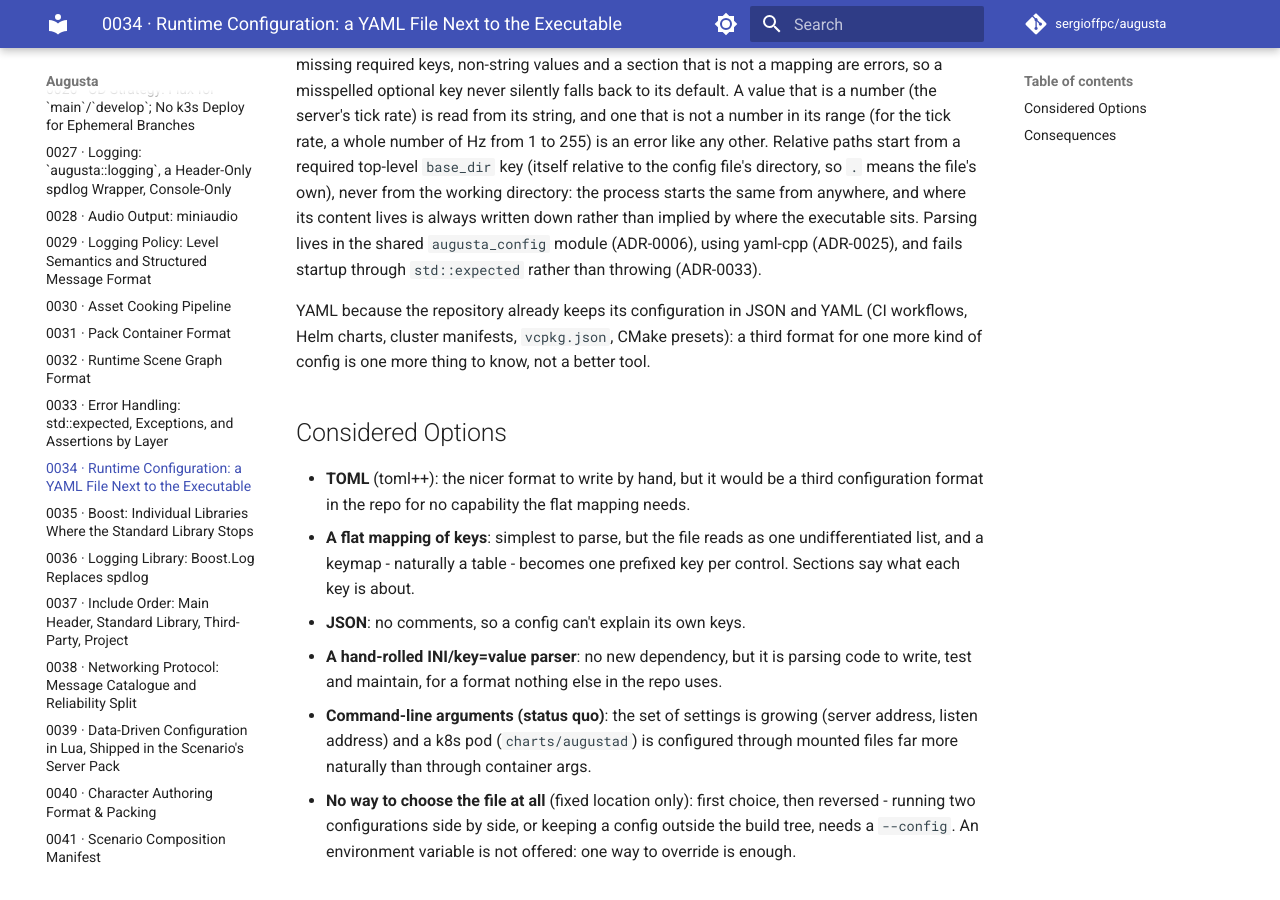
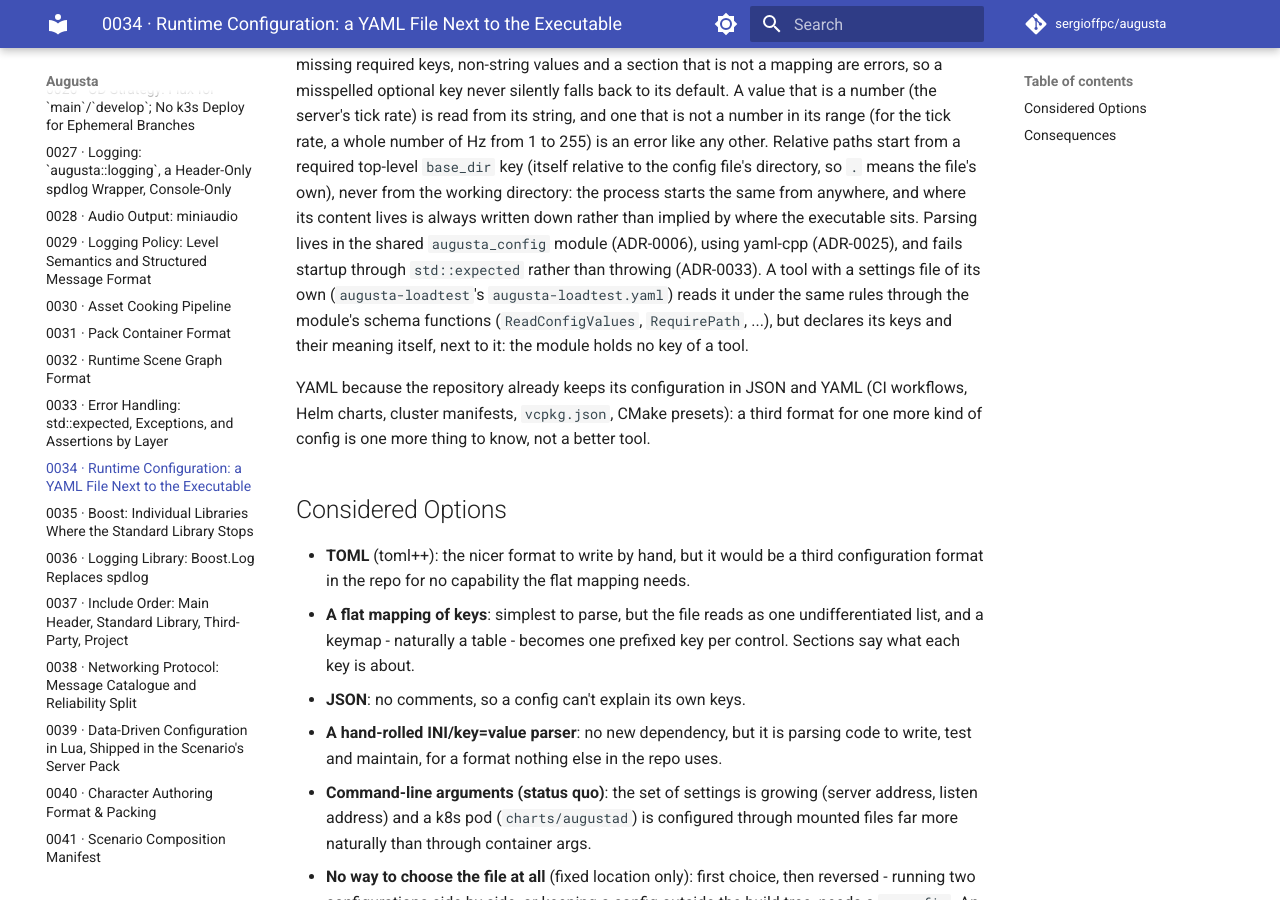
Before and after one commit to sergioffpc/augusta, an MkDocs documentation site: the page built from docs/adr/0034-runtime-config-file.md, in a window 1280 px wide and 900 px high, scrolled down 502 px. Built offline with MkDocs 1.6.1 and Material for MkDocs 9.7.7, drawn with Linux system fonts in a browser that asks for light colours; comment, search, counter and statistics services are not loaded.

Commit message:
refactor(config): expose the schema readers for a tool's own settings file
ReadConfigValues, ReadConfigFile and the Require*/Optional* readers were
private to augusta_config. They are public now, with RequireWholeNumber
generalized from the tick rate's reader, so a tool can read a settings file
of its own under ADR-0034's rules while declaring its keys itself: the
module holds no key of a tool.

Co-Authored-By: Claude Opus 5.5 <noreply@anthropic.com>

```diff
--- a/docs/adr/0034-runtime-config-file.md
+++ b/docs/adr/0034-runtime-config-file.md
@@ -27,7 +27,10 @@ directory: the process starts the same from anywhere, and where its content
 lives is always written down rather than implied by where the executable sits.
 Parsing lives in the shared `augusta_config` module (ADR-0006), using yaml-cpp
 (ADR-0025), and fails startup through `std::expected` rather than throwing
-(ADR-0033).
+(ADR-0033). A tool with a settings file of its own (`augusta-loadtest`'s
+`augusta-loadtest.yaml`) reads it under the same rules through the module's
+schema functions (`ReadConfigValues`, `RequirePath`, ...), but declares its
+keys and their meaning itself, next to it: the module holds no key of a tool.
 
 YAML because the repository already keeps its configuration in JSON and YAML (CI
 workflows, Helm charts, cluster manifests, `vcpkg.json`, CMake presets): a third
```
Also changed, not shown: 2 other files.
